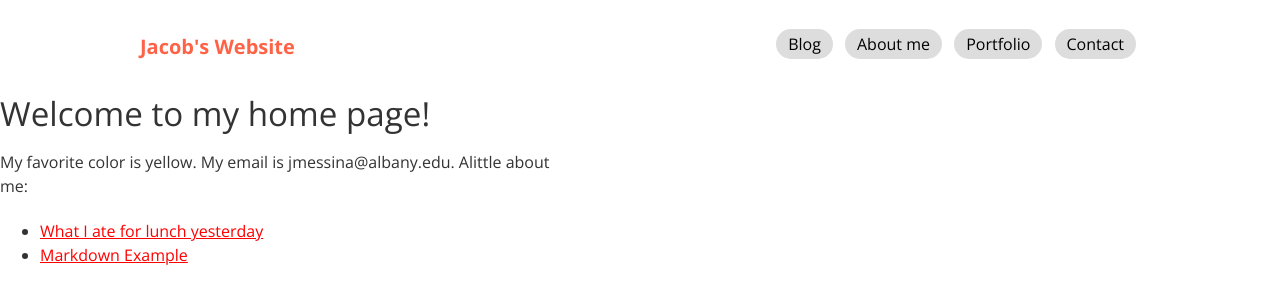
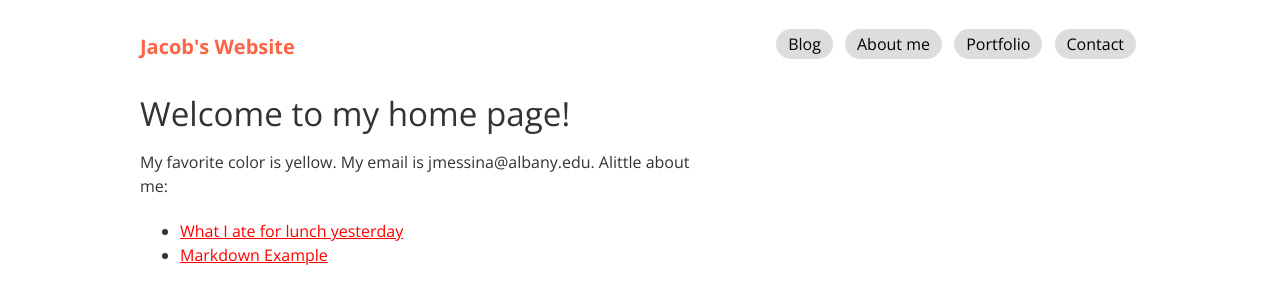
Before and after one commit to jmessina1121/jmessina1121.github.io, a Jekyll site: the page built from index.html, in a window 1280 px wide. Shown: the top 304 px of the page. Built offline with Jekyll 4.4.1, drawn with Linux system fonts in a browser that asks for light colours.

Commit message:
added markup to content area

```diff
--- a/_layouts/front-page.html
+++ b/_layouts/front-page.html
@@ -1,6 +1,11 @@
 {% include head.html %}
 {% include header.html %}
 
-{{ content }}
+
+<div class='main-content'>
+	<div class="container">
+		{{ content }}
+	</div>
+</div>
 
 {% include footer.html %}
```
